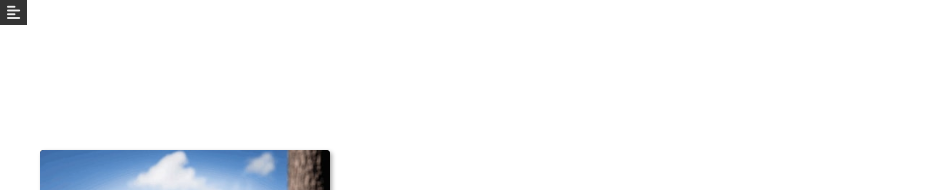
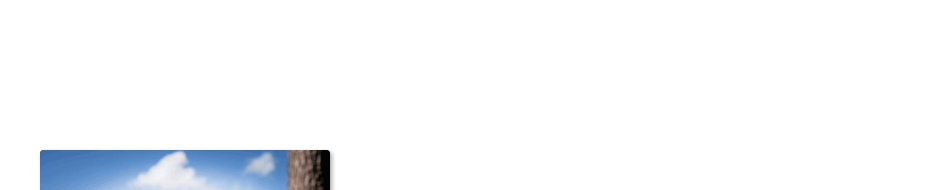
Before and after one commit to cylmat/cylmat.github.io, a Jekyll site: the page built from index.html, in a window 1280 px wide. Shown: the top 190 px of the page, without its empty margins (0-942 px from the left). Built offline with Jekyll 4.4.1, drawn with Linux system fonts in a browser that asks for light colours; nearby versions of some CDN libraries.

Commit message:
Update default.html

```diff
--- a/_layouts/default.html
+++ b/_layouts/default.html
@@ -14,32 +14,12 @@ layout: compress
 <body>
 <header>
 
-<!-- menu
-<div id="mySidenav" class="sidenav">
-  <a href="javascript:void(0)" class="closebtn" onclick="closeNav()">&times;</a>
-
-
-  <a href="{{site.baseurl}}/">
-      <h1 class="header-title" style="font-size: 1.5em;color: #999">{{site.title}}&nbsp;<i class="fa fa-sun-nop" aria-hidden="true"></i></h1>
-  </a>
-  <a href="{{site.baseurl}}/">Home</a>
-  <a href="{{site.baseurl}}/about/">About</a>
-  <a href="{{site.baseurl}}/contact/">Contact</a>
-
-</div>
--->
-
-<!-- Use any element to open the sidenav -->
-<span id="slid" onclick="openNav()"><i class="fa fa-align-left" aria-hidden="true"></i></span>
-<!--a href="{{site.baseurl}}/"><h1 class="header-title">{{site.title}}<i class="fa fa-sun-nop" aria-hidden="true"></i> </h1></a-->
-
 </header>
 <div id="main">
 
 {{content}}
 
 <footer>
-    <!--p style="margin: 0">Copyrights {{site.time | date: '%Y'}}. All Rights Reserved by {{site.title}}</p-->
     <p style="margin: 0">
         Image credits - <a href="https://unsplash.com/" target="_blank">Unsplash</a>
         Designed by - <a href="https://webjeda.com/" target="_blank"><strong>WebJeda</strong></a>
```
Also changed, not shown: other parts of _layouts/default.html (+0 -7 lines).
